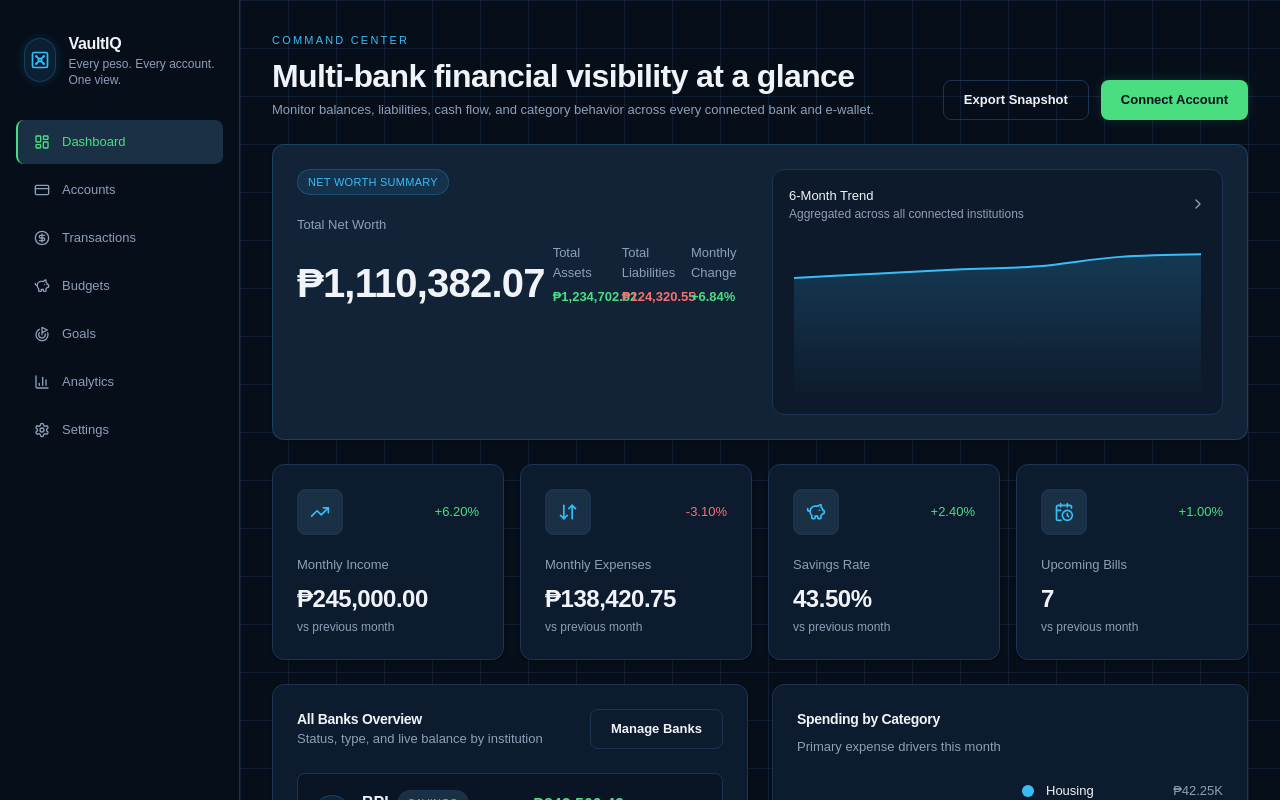
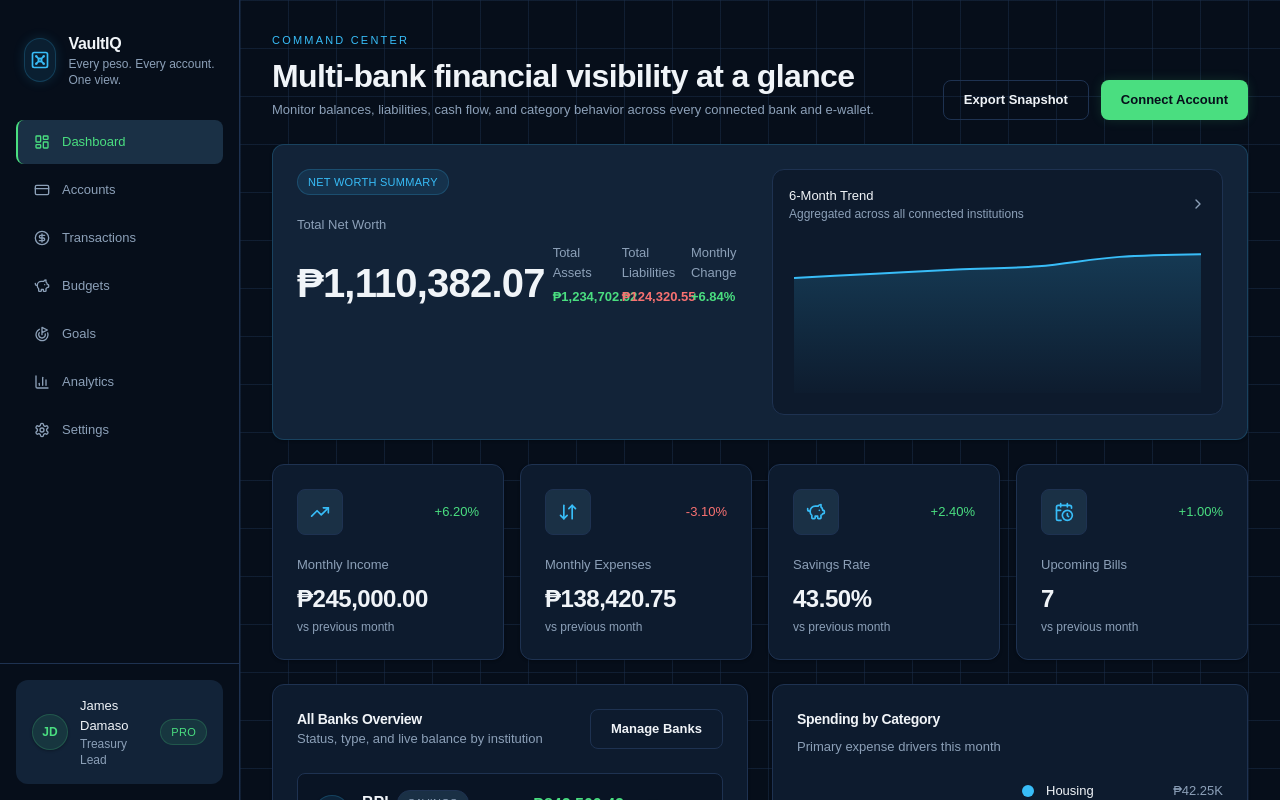
Before and after one commit to James54-cmd/vaultiq, a Next.js app: page / in a window 1280 px wide. Shown: the top 800 px of the page. Built offline with nearby package versions, Linux system fonts and the light colour scheme.

Commit message:
fix: adjust layout for VaultIQShell component

```diff
--- a/components/vaultiq-shell.tsx
+++ b/components/vaultiq-shell.tsx
@@ -33,8 +33,8 @@ export function VaultIQShell({ children }: { children: ReactNode }) {
 
   return (
     <div className="min-h-screen bg-background text-foreground">
-      <div className="flex min-h-screen">
-        <aside className="hidden w-60 shrink-0 border-r border-border bg-background lg:flex lg:flex-col">
+      <div className="min-h-screen">
+        <aside className="fixed inset-y-0 left-0 z-40 hidden w-60 border-r border-border bg-background lg:flex lg:flex-col">
           <div className="flex items-center gap-3 px-6 py-8">
             <div className="flex h-11 w-11 items-center justify-center rounded-xl border border-secondary/20 bg-secondary/10 text-secondary shadow-glow-info">
               <Vault className="h-5 w-5" />
@@ -75,8 +75,8 @@ export function VaultIQShell({ children }: { children: ReactNode }) {
             </div>
           </div>
         </aside>
-        <div className="flex min-h-screen flex-1 flex-col">
-          <main className="dashboard-grid flex-1 pb-24 lg:pb-0">{children}</main>
+        <div className="flex min-h-screen flex-col lg:pl-60">
+          <main className="dashboard-grid min-h-screen flex-1 pb-24 lg:pb-0">{children}</main>
           <nav className="fixed inset-x-0 bottom-0 z-50 border-t border-border bg-background/95 backdrop-blur lg:hidden">
             <div className="grid grid-cols-5">
               {navItems.slice(0, 5).map(({ href, label, icon: Icon }) => {
```
